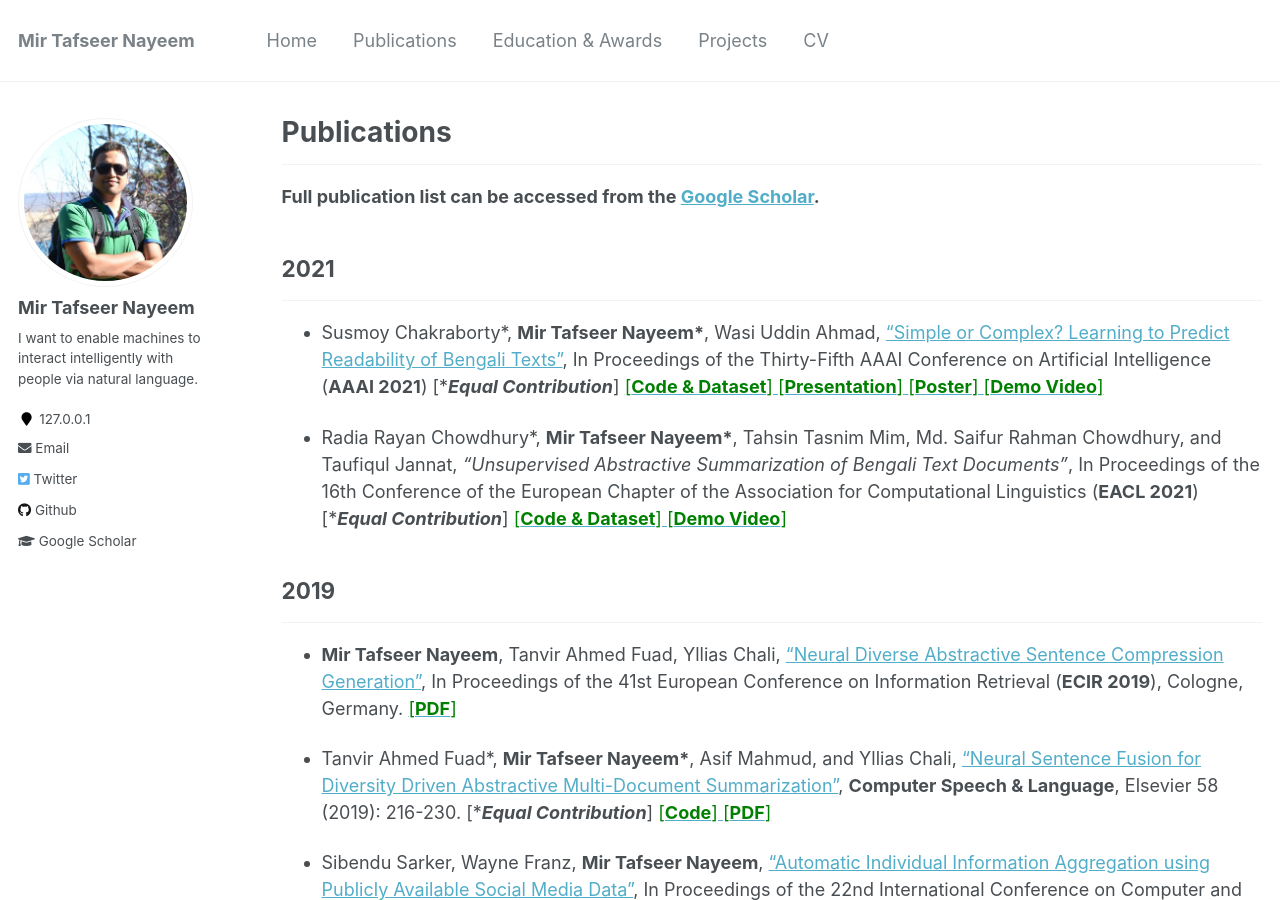
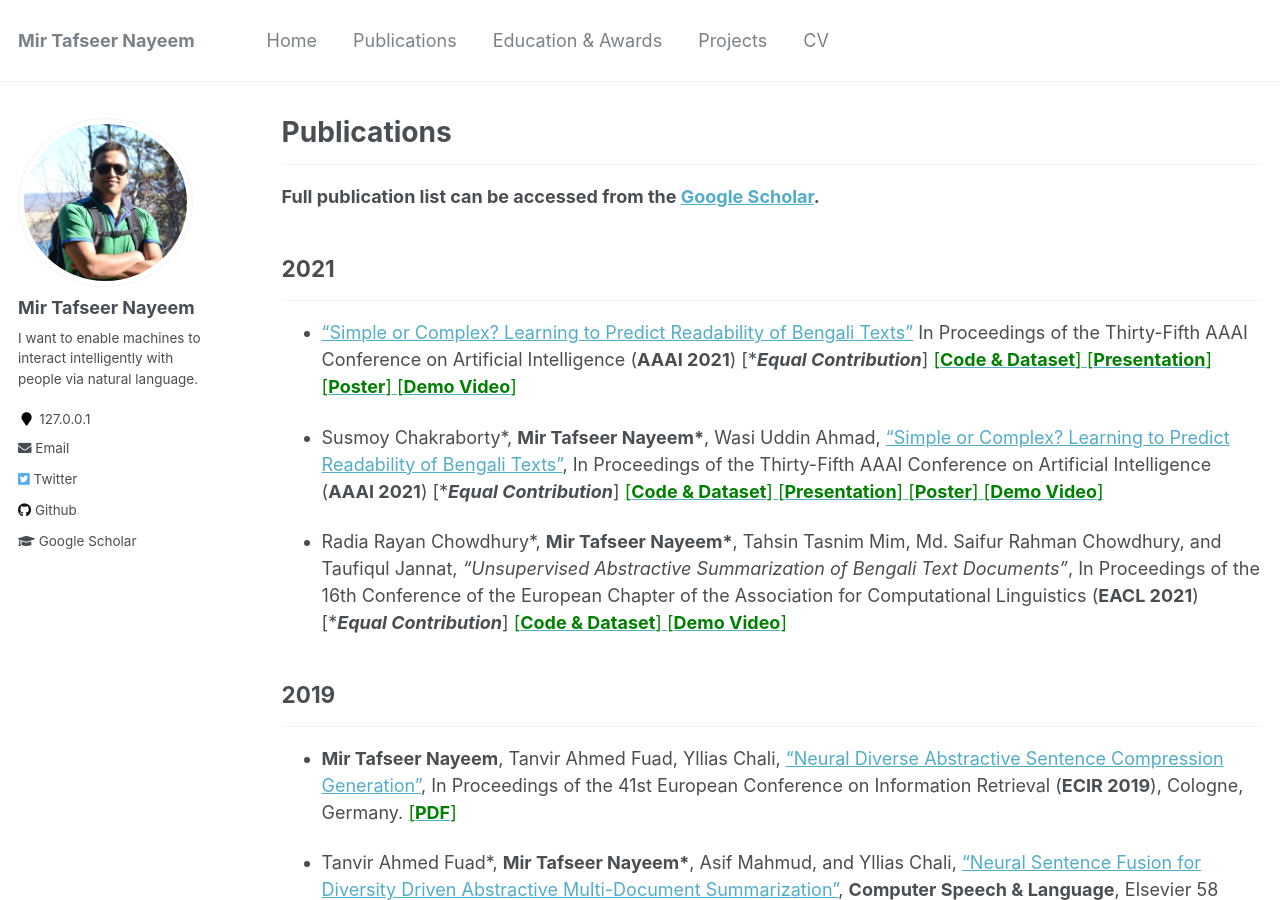
Before and after one commit to sujan-sarker/sujan-sarker.github.io, a Jekyll site: the page built from _pages/publications.md, in a window 1280 px wide and 900 px high. Built offline with Jekyll 4.4.1, drawn with Linux system fonts in a browser that asks for light colours.

Commit message:
Update publications.md

```diff
--- a/_pages/publications.md
+++ b/_pages/publications.md
@@ -11,6 +11,11 @@ author_profile: true
 
 ## 2021
 -----------
+
+* ["Simple or Complex? Learning to Predict Readability of Bengali Texts"](https://arxiv.org/abs/2012.07701)
+In Proceedings of the Thirty-Fifth AAAI Conference on Artificial Intelligence (**AAAI 2021**) [\****Equal Contribution***]
+[<span style ="color:Green"> [**Code & Dataset**] </span>](https://github.com/tafseer-nayeem/BengaliReadability) [<span style ="color:Green"> [**Presentation**] </span>](https://tafseer-nayeem.github.io/files/AAAI2021/aaai2021_full.pdf) [<span style ="color:Green"> [**Poster**] </span>](https://tafseer-nayeem.github.io/files/AAAI2021/aaai2021_poster.pdf) [<span style ="color:Green"> [**Demo Video**] </span>](https://youtu.be/U05Pf9Y4tCQ)
+
 * Susmoy Chakraborty\*, **Mir Tafseer Nayeem\***, Wasi Uddin Ahmad, ["Simple or Complex? Learning to Predict Readability of Bengali Texts"](https://arxiv.org/abs/2012.07701), In Proceedings of the Thirty-Fifth AAAI Conference on Artificial Intelligence (**AAAI 2021**) [\****Equal Contribution***] [<span style ="color:Green"> [**Code & Dataset**] </span>](https://github.com/tafseer-nayeem/BengaliReadability) [<span style ="color:Green"> [**Presentation**] </span>](https://tafseer-nayeem.github.io/files/AAAI2021/aaai2021_full.pdf) [<span style ="color:Green"> [**Poster**] </span>](https://tafseer-nayeem.github.io/files/AAAI2021/aaai2021_poster.pdf) [<span style ="color:Green"> [**Demo Video**] </span>](https://youtu.be/U05Pf9Y4tCQ)
 
 * Radia Rayan Chowdhury\*, **Mir Tafseer Nayeem\***, Tahsin Tasnim Mim, Md. Saifur Rahman Chowdhury, and Taufiqul Jannat, *"Unsupervised Abstractive Summarization of Bengali Text Documents"*, In Proceedings of the 16th Conference of the European Chapter of the Association for Computational Linguistics (**EACL 2021**) [\****Equal Contribution***] [<span style ="color:Green"> [**Code & Dataset**] </span>](https://github.com/tafseer-nayeem/BengaliSummarization) [<span style ="color:Green"> [**Demo Video**] </span>](https://youtu.be/LrnskktiXcg)
```
